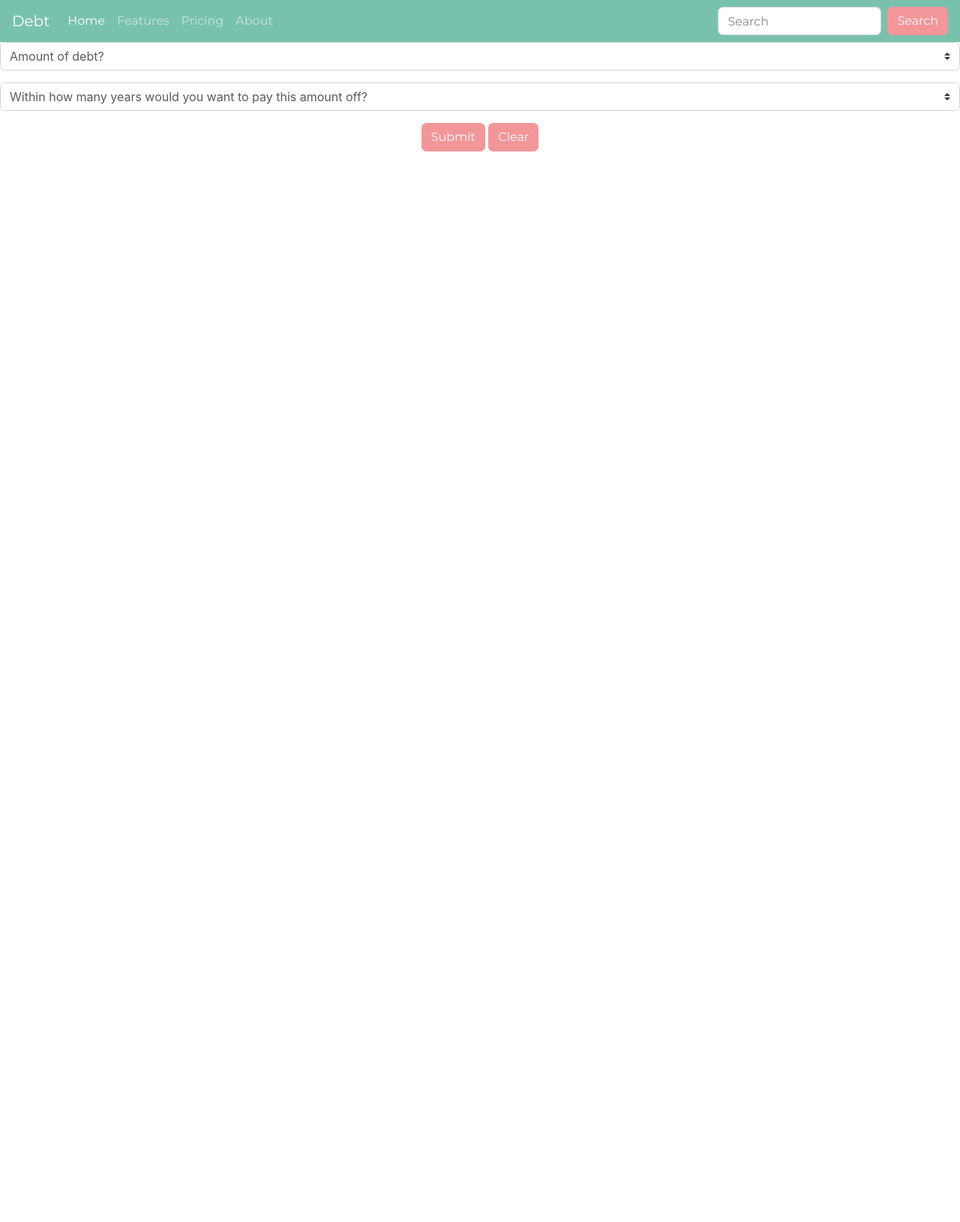
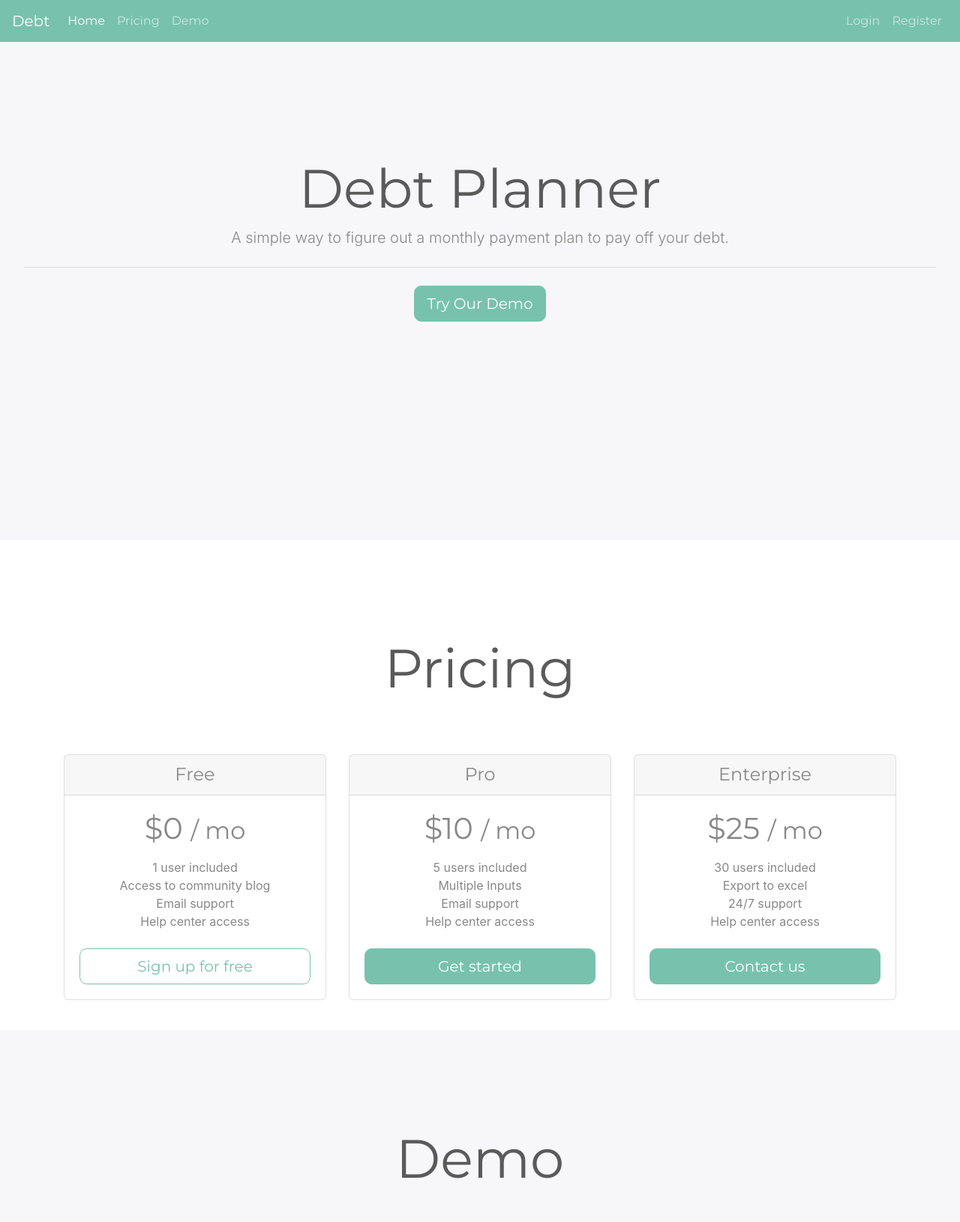
Before and after one commit to heyosj/Debt-Planner, a plain HTML site: page index.html in a window 1280 px wide. Shown: the top 1630 px of the page at 75% size. Before the commit the page ends 800 px from the top, so only its background shows below. Drawn offline with nearby package versions, Linux system fonts and the light colour scheme.

Commit message:
Updated UI

```diff
--- a/index.html
+++ b/index.html
@@ -10,7 +10,7 @@
 </head>
 <body>
     <!-- Navbar -->
-        <nav class="navbar navbar-expand-lg navbar-dark bg-primary">
+        <nav class="navbar navbar-expand-lg navbar-dark bg-primary fixed-top">
             <a class="navbar-brand" href="#">Debt</a>
             <button class="navbar-toggler" type="button" data-toggle="collapse" data-target="#navbarColor01" aria-controls="navbarColor01" aria-expanded="false" aria-label="Toggle navigation">
                 <span class="navbar-toggler-icon"></span>
@@ -22,23 +22,93 @@
                     <a class="nav-link" href="#">Home <span class="sr-only">(current)</span></a>
                 </li>
                 <li class="nav-item">
-                    <a class="nav-link" href="#">Features</a>
+                    <a class="nav-link" href="#pricing">Pricing</a>
                 </li>
                 <li class="nav-item">
-                    <a class="nav-link" href="#">Pricing</a>
+                    <a class="nav-link" href="#demo">Demo</a>
+                </li>
+                </ul>
+                <ul class="navbar-nav">
+                    <li class="nav-item">
+                      <a class="nav-link" href='#'>Login</a>
                     </li>
                     <li class="nav-item">
-                    <a class="nav-link" href="#">About</a>
+                      <a class="nav-link" href='#'>Register</a>
                     </li>
                 </ul>
-                <form class="form-inline my-2 my-lg-0">
-                <input class="form-control mr-sm-2" type="text" placeholder="Search">
-                <button class="btn btn-secondary my-2 my-sm-0" type="submit">Search</button>
-                </form>
             </div>
         </nav>
 
+        <!-- Top Container -->
+        <div class="top-container">
+            <div class="jumbotron">
+                <h1 class="display-3">Debt Planner</h1>
+                <p class="lead">A simple way to figure out a monthly payment plan to pay off your debt.</p>
+                <hr class="my-4">
+                <p class="lead">
+                  <a class="btn btn-primary btn-lg" href="#demo" role="button">Try Our Demo</a>
+                </p>
+            </div>
+        </div>
+
+        <!-- Middle Container -->
+        <div class="middle-container" id='pricing'>
+            <h2 class='display-3 pricing'>Pricing</h2>
+            <div class="container">
+                <div class="card-deck mb-3 text-center">
+                  <div class="card mb-4 box-shadow">
+                    <div class="card-header">
+                      <h4 class="my-0 font-weight-normal">Free</h4>
+                    </div>
+                    <div class="card-body">
+                      <h1 class="card-title pricing-card-title">$0 <small class="text-muted">/ mo</small></h1>
+                      <ul class="list-unstyled mt-3 mb-4">
+                        <li>1 user included</li>
+                        <li>Access to community blog</li>
+                        <li>Email support</li>
+                        <li>Help center access</li>
+                      </ul>
+                      <button type="button" class="btn btn-lg btn-block btn-outline-primary">Sign up for free</button>
+                    </div>
+                  </div>
+                  <div class="card mb-4 box-shadow">
+                    <div class="card-header">
+                      <h4 class="my-0 font-weight-normal">Pro</h4>
+                    </div>
+                    <div class="card-body">
+                      <h1 class="card-title pricing-card-title">$10 <small class="text-muted">/ mo</small></h1>
+                      <ul class="list-unstyled mt-3 mb-4">
+                        <li>5 users included</li>
+                        <li>Multiple Inputs</li>
+                        <li>Email support</li>
+                        <li>Help center access</li>
+                      </ul>
+                      <button type="button" class="btn btn-lg btn-block btn-primary">Get started</button>
+                    </div>
+                  </div>
+                  <div class="card mb-4 box-shadow">
+                    <div class="card-header">
+                      <h4 class="my-0 font-weight-normal">Enterprise</h4>
+                    </div>
+                    <div class="card-body">
+                      <h1 class="card-title pricing-card-title">$25 <small class="text-muted">/ mo</small></h1>
+                      <ul class="list-unstyled mt-3 mb-4">
+                        <li>30 users included</li>
+                        <li>Export to excel</li>
+                        <li>24/7 support</li>
+                        <li>Help center access</li>
+                      </ul>
+                      <button type="button" class="btn btn-lg btn-block btn-primary">Contact us</button>
+                    </div>
+                  </div>
+                </div>
+        </div>
+
+
         <!-- Demo -->
+        <div class="bottom-container" id='demo'>
+            <h4 class='display-3 pricing'>Demo</h4>
+            <p class="lead text-center">Just enter your debt amount, and the time frame you wish to pay it off. For more specific features please sign up.</p>
             <div class="form-group">
                     <select class="custom-select debt">
                         <option selected="" value='0'>Amount of debt?</option>
@@ -76,6 +146,11 @@
             <div class="form-group">
                 <p class='danger' id='output'></p>
             </div>
+        </div>
+
+        <footer>
+            Made By OSJ
+        </footer>
     <script src="https://code.jquery.com/jquery-3.3.1.slim.min.js" integrity="sha384-q8i/X+965DzO0rT7abK41JStQIAqVgRVzpbzo5smXKp4YfRvH+8abtTE1Pi6jizo" crossorigin="anonymous"></script>
     <script src="https://cdnjs.cloudflare.com/ajax/libs/popper.js/1.14.7/umd/popper.min.js" integrity="sha384-UO2eT0CpHqdSJQ6hJty5KVphtPhzWj9WO1clHTMGa3JDZwrnQq4sF86dIHNDz0W1" crossorigin="anonymous"></script>
     <script src="https://stackpath.bootstrapcdn.com/bootstrap/4.3.1/js/bootstrap.min.js" integrity="sha384-JjSmVgyd0p3pXB1rRibZUAYoIIy6OrQ6VrjIEaFf/nJGzIxFDsf4x0xIM+B07jRM" crossorigin="anonymous"></script>
--- a/source/css/main.css
+++ b/source/css/main.css
@@ -1,3 +1,34 @@
+html, body {
+    scroll-behavior: smooth;
+}
+
+.top-container {
+    height: 90vh;
+    text-align: center;
+    background: #f7f7f9;
+}
+
+.jumbotron {
+    position: relative;
+    top: 20%;
+}
+
+.middle-container {
+    padding-top: 10%;
+}
+
+.pricing {
+    text-align: center;
+    padding-bottom: 5%;
+}
+
+.bottom-container {
+    padding: 10% 20%;
+
+    /* background: #78C2AD; */
+    background: #f7f7f9;
+}
+
 #output {
     font-size: 24px;
     text-align: center;
@@ -12,3 +43,10 @@
     outline: none;
     border: none;
 }
+
+footer {
+    text-align: center;
+    background: #78C2AD;
+    color: #f7f7f9;
+    padding: 2%;
+}
--- a/source/js/main.js
+++ b/source/js/main.js
@@ -39,3 +39,23 @@ function clearButton() {
     time.innerHTML = selectedIndex;
 }
 // main functionality part working still needs work on other functionailty
+
+
+// Navbar - On click, within or outside of navbar. Nav bar will hide.
+
+$('.navbar-nav>li>a').on('click', function(){
+    $('.navbar-collapse').collapse('hide');
+});
+
+$(function() {
+    $(document).click(function (event) {
+      $('.navbar-collapse').collapse('hide');
+    });
+});
+
+$(function () {
+    $(document).scroll(function () {
+      var $nav = $(".fixed-top");
+      $nav.toggleClass('scrolled', $(this).scrollTop() > $nav.height());
+    });
+});
```
Lines whose indentation alone changed are shown as unchanged.
